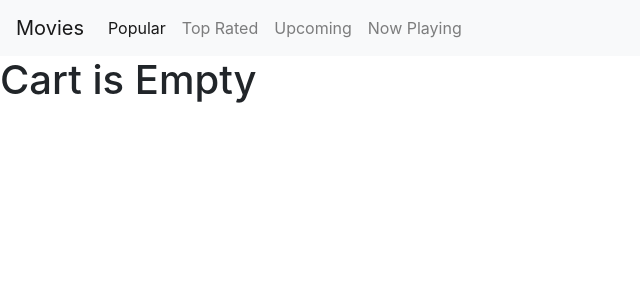
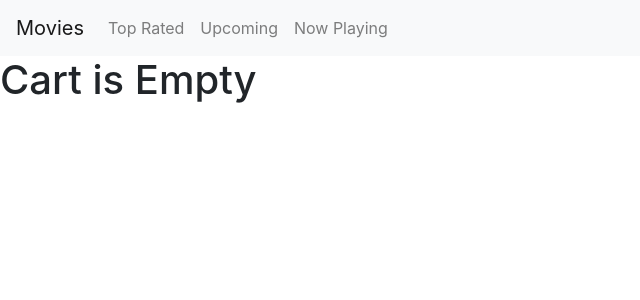
Before and after one commit to NayanDharviya/Python-Django-Projects, a Django app: template Projects/ecom/root/carts/templates/carts/list.html in a window 1280 px wide. Shown: the top 300 px of the page, without its empty margins (0-640 px from the left). Run offline with Django 3.2, Linux system fonts and the light colour scheme; the template is opened without the code that fills it, so the values that code supplies are empty; parts of the project's set-up code (start-up, migrations or seed data) failed here and were passed over; some libraries are stand-ins or nearby versions.

Commit message:
changes in moviedb project

```diff
--- a/Projects/apiConnectMovieDB/movieDBCon/templates/base/menu.html
+++ b/Projects/apiConnectMovieDB/movieDBCon/templates/base/menu.html
@@ -1,5 +1,5 @@
 <nav class="navbar navbar-expand-lg navbar-light bg-light">
-    <a class="navbar-brand" href="#">Movies</a>
+    <a class="navbar-brand" href="{% url 'toprated' %}">Movies</a>
     <button class="navbar-toggler" type="button" data-toggle="collapse" data-target="#navbarSupportedContent" aria-controls="navbarSupportedContent" aria-expanded="false" aria-label="Toggle navigation">
       <span class="navbar-toggler-icon"></span>
     </button>
@@ -7,7 +7,7 @@
     <div class="collapse navbar-collapse" id="navbarSupportedContent">
       <ul class="navbar-nav mr-auto">
         <li class="nav-item active">
-          <a class="nav-link" href="{% url 'popular' %}">Popular <span class="sr-only">(current)</span></a>
+          <!-- <a class="nav-link" href="{% url 'popular' %}">Popular <span class="sr-only">(current)</span></a> -->
         </li>
         <li class="nav-item">
             <a class="nav-link" href="{% url 'toprated' %}">Top Rated</a>
--- a/Projects/apiConnectMovieDB/movieDBCon/urls.py
+++ b/Projects/apiConnectMovieDB/movieDBCon/urls.py
@@ -18,7 +18,7 @@ from django.urls import path
 from loadapi.views import *
 
 urlpatterns = [
-    path("popular", popular_movies, name="popular"),
+    #path("popular", popular_movies, name="popular"),
     path("toprated", toprated_movies, name="toprated"),
     path("upcoming", upcoming_movies, name="upcoming"),
     path("nowplaying", nowplaying_movies, name="nowplaying"),
```
Also changed, not shown: Projects/ecom/root/db.sqlite3, 1 other file.
